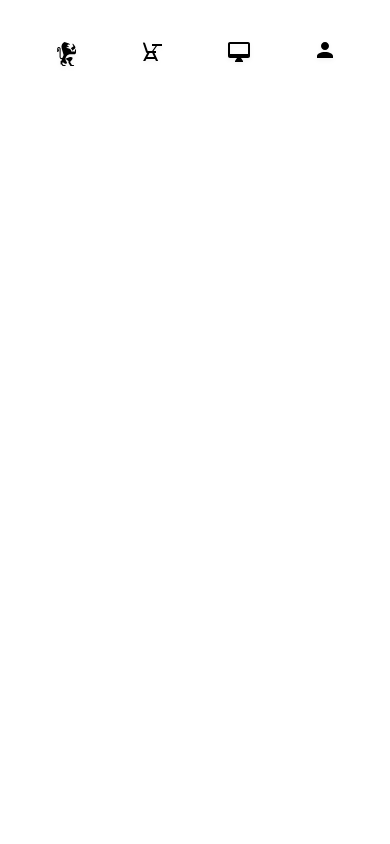
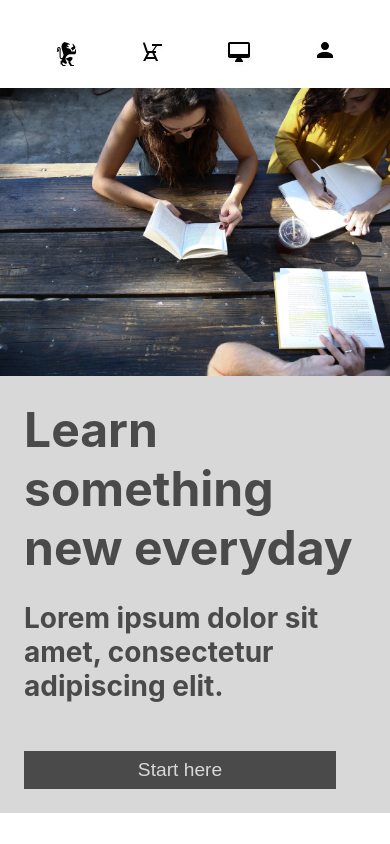
Before and after one commit to leonn00albert/colmar, a React app: page / in a window 390 px wide. Built offline with nearby package versions, Linux system fonts and the light colour scheme.

Commit message:
add start section desktop/mobile

```diff
--- a/src/components/App/App.js
+++ b/src/components/App/App.js
@@ -1,10 +1,12 @@
 import "./App.css";
 import { Layout } from "../Layout/Layout";
-import { Header } from "../Header/Header"
+import { Header } from "../Header/Header";
+import { Start } from "../Start/Start";
 function App() {
   return (
     <Layout>
       <Header />
+      <Start />
     </Layout>
   );
 }
--- a/src/components/Layout/Layout.css
+++ b/src/components/Layout/Layout.css
@@ -8,7 +8,8 @@ header {
 }
 
 nav {
-   height: 100%;
+    user-select: none;
+    height: 100%;
     margin: 24px;
 }
 
@@ -21,6 +22,10 @@ nav a {
     float: right;
 }
 
+nav a:hover{
+    opacity: 0.8;
+    border-bottom: 1px solid black;
+}
 .logo-container {
     height: 100%;
     margin-left: 24px;
@@ -55,7 +60,7 @@ nav a {
     float: none;
 }
 
-/* mobile queries */
+/* mobile queries for navbar and header */
 
 @media only screen and (max-width: 1024px) {
     .mobile-nav {
@@ -73,3 +78,83 @@ nav a {
         float: none;
     }
 }
+
+section {
+    display: flex;
+    background-color: #d8d8d8;
+    width: 100%;
+    height: 100%;
+    align-items: center;
+}
+
+section img {
+    float:left;
+    margin: 32px 24px;
+    width: 60%;
+}
+
+section div {
+    user-select: none;
+    width: 30%;
+    float: left;
+    margin: 32px 24px;
+}
+
+section div p{
+    margin: 24px;
+    font-size: 1.75em;
+    font-weight: bold;
+
+}
+
+section div h1{
+    margin: 24px;
+    font-size: 3em;
+
+   }
+
+section div button {
+    margin: 24px;
+    font-size: 1.2em;
+    width: 100%;
+    background-color: #4a4a4a;
+    color: #d8d8d8;
+    border: none;
+    padding: 8px;
+}
+
+section div button:hover{
+    opacity: 0.8;
+    cursor: pointer;
+}
+
+/* mobile queries start section*/
+
+@media only screen and (max-width: 1024px) {
+    section {
+        display: block;
+    }
+    section img {
+        margin: 0;
+        width: 100%;
+
+    }
+    section div {
+        background-color: #d8d8d8;
+        margin: 0;
+        width: 100%;
+    }
+
+    section div h1{
+    margin: 24px;
+    font-size: 3em;
+
+   }
+
+
+   section div button{
+    margin: 24px;
+    width: 80%;
+
+   }
+}
--- /dev/null
+++ b/src/components/Start/Start.js
@@ -0,0 +1,14 @@
+export function Start() {
+  return (
+    <section>
+      <img src="./images/banner.jpg" alt="banner" />
+      <div>
+        <h1>Learn something new everyday</h1>
+
+        <p>Lorem ipsum dolor sit amet, consectetur adipiscing elit.</p>
+
+        <button> Start here</button>
+      </div>
+    </section>
+  );
+}
```
